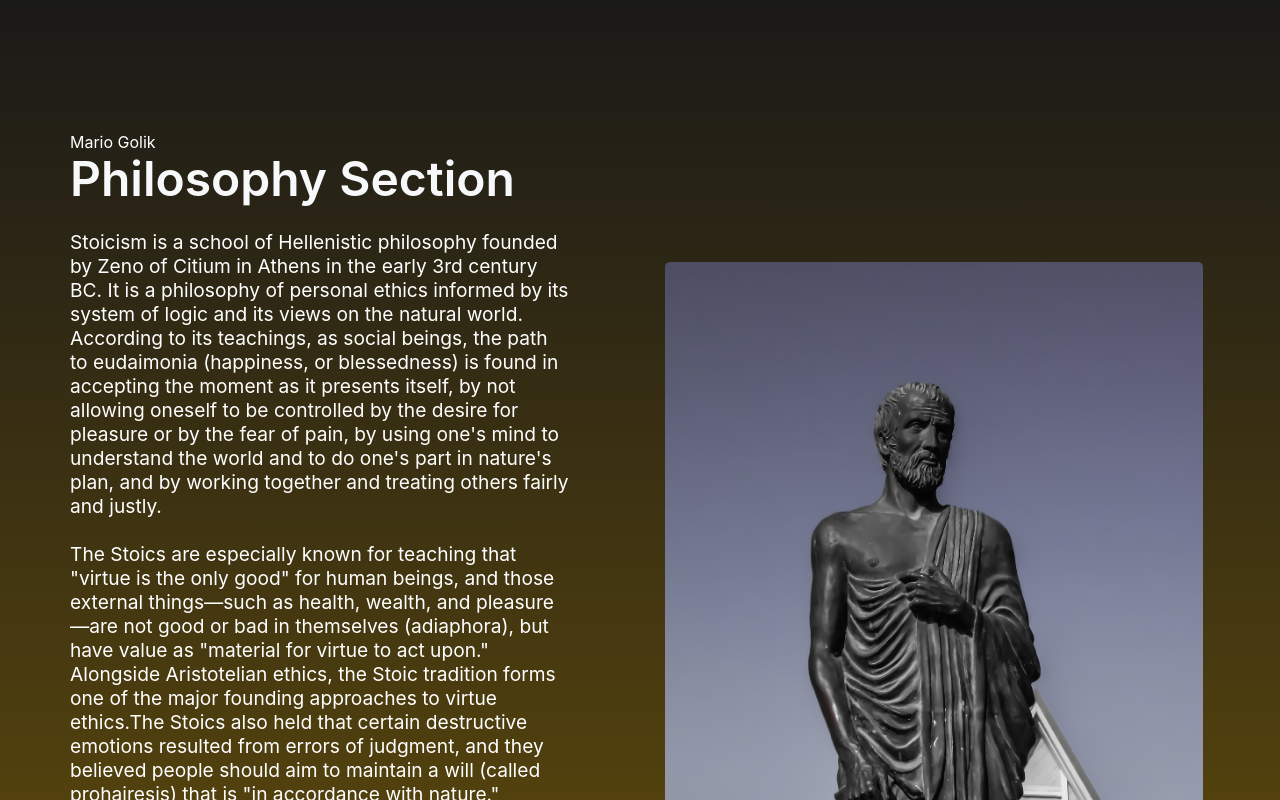
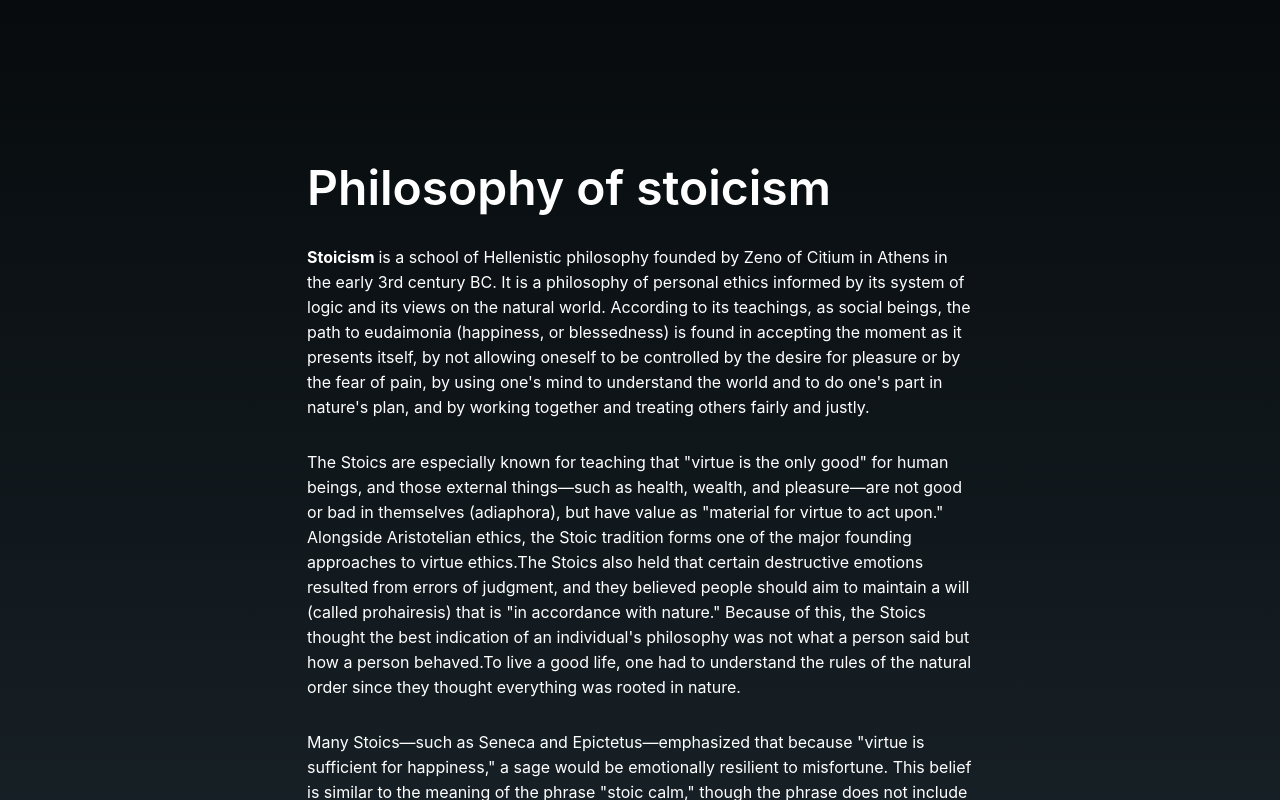
Before and after one commit to danielkeny/webi-sto-rct, a React (Create React App) app: page / in a window 1280 px wide. Shown: the part 900-1700 px from the top of the page. Built offline with nearby package versions, Linux system fonts and the light colour scheme; a web font is replaced by a local one.

Commit message:
Refactored philosophy component and added background

```diff
--- a/src/components/Hero.scss
+++ b/src/components/Hero.scss
@@ -4,52 +4,10 @@
   color: #fff;
   padding: 160px 0;
   font-family: $secondary-font;
-  background: #ba8b02; /* fallback for old browsers */
-  background: -webkit-linear-gradient(
-    to bottom,
-    #161515,
-    #88690b
-  ); /* Chrome 10-25, Safari 5.1-6 */
-  background: linear-gradient(
-    to bottom,
-    #181818,
-    #7c5f07
-  ); /* W3C, IE 10+/ Edge, Firefox 16+, Chrome 26+, Opera 12+, Safari 7+ */
-  // box-s
-  &__container {
-    display: flex;
-    flex-wrap: wrap;
-    justify-content: space-around;
-    // align-items: center;
-    align-content: stretch;
-    padding: 30px 30px;
-  }
-  &__text-wrapper {
-    max-width: 60ch;
-    margin-bottom: 35px;
-    font-size: 1.1rem;
-    line-height: 25px;
+  width: 100%;
 
-    h2 {
-      margin-bottom: 30px;
-      font-size: 48px;
-      line-height: 1.1;
-      font-weight: 600;
-      color: #f7f8fa;
-    }
-    p {
-      margin-bottom: 30px;
-      font-size: 1rem;
-      line-height: 25px;
-    }
-  }
-  &__img-wrapper {
-    max-width: 600px;
-
-    img {
-      max-width: 95%;
-      // margin: 0 auto;
-      border-radius: 5px;
-    }
+  h2 {
+    font-size: 5rem;
+    color: red;
   }
 }
--- a/src/components/Philosophy.js
+++ b/src/components/Philosophy.js
@@ -2,65 +2,62 @@ import React from "react";
 import "./Philosophy.scss";
 import img_1 from "../assets/zenon2.jpg";
 
-function Philosophy() {
+function Hero() {
   return (
-    <div className="home__philosophy-section">
-      <div className="container">
-        <div className="row home__philosophy-row">
-          <div className="col">
-            <div className="home__philosophy-text-wrapper">
-              <div className="top-line">Mario Golik</div>
-              <h1 className="heading">Philosophy Section</h1>
-              <p className="home__philosophy-subtitle">
-                Stoicism is a school of Hellenistic philosophy founded by Zeno
-                of Citium in Athens in the early 3rd century BC. It is a
-                philosophy of personal ethics informed by its system of logic
-                and its views on the natural world. According to its teachings,
-                as social beings, the path to eudaimonia (happiness, or
-                blessedness) is found in accepting the moment as it presents
-                itself, by not allowing oneself to be controlled by the desire
-                for pleasure or by the fear of pain, by using one's mind to
-                understand the world and to do one's part in nature's plan, and
-                by working together and treating others fairly and justly.
+    <div className="philosophy">
+      <div className="philosophy__container">
+        <div className="philosophy__text-wrapper">
+          <h2>Philosophy of stoicism</h2>
           <p>
-                  <br />
-                  The Stoics are especially known for teaching that "virtue is
-                  the only good" for human beings, and those external
-                  things—such as health, wealth, and pleasure—are not good or
-                  bad in themselves (adiaphora), but have value as "material for
-                  virtue to act upon." Alongside Aristotelian ethics, the Stoic
-                  tradition forms one of the major founding approaches to virtue
-                  ethics.The Stoics also held that certain destructive emotions
-                  resulted from errors of judgment, and they believed people
-                  should aim to maintain a will (called prohairesis) that is "in
-                  accordance with nature." Because of this, the Stoics thought
-                  the best indication of an individual's philosophy was not what
-                  a person said but how a person behaved.To live a good life,
-                  one had to understand the rules of the natural order since
+            <strong>Stoicism </strong>is a school of Hellenistic philosophy
+            founded by Zeno of Citium in Athens in the early 3rd century BC. It
+            is a philosophy of personal ethics informed by its system of logic
+            and its views on the natural world. According to its teachings, as
+            social beings, the path to eudaimonia (happiness, or blessedness) is
+            found in accepting the moment as it presents itself, by not allowing
+            oneself to be controlled by the desire for pleasure or by the fear
+            of pain, by using one's mind to understand the world and to do one's
+            part in nature's plan, and by working together and treating others
+            fairly and justly.
+          </p>
+          <p>
+            The Stoics are especially known for teaching that "virtue is the
+            only good" for human beings, and those external things—such as
+            health, wealth, and pleasure—are not good or bad in themselves
+            (adiaphora), but have value as "material for virtue to act upon."
+            Alongside Aristotelian ethics, the Stoic tradition forms one of the
+            major founding approaches to virtue ethics.The Stoics also held that
+            certain destructive emotions resulted from errors of judgment, and
+            they believed people should aim to maintain a will (called
+            prohairesis) that is "in accordance with nature." Because of this,
+            the Stoics thought the best indication of an individual's philosophy
+            was not what a person said but how a person behaved.To live a good
+            life, one had to understand the rules of the natural order since
             they thought everything was rooted in nature.
           </p>
-                <br />
           <p>
-                  Many Stoics—such as Seneca and Epictetus—emphasized that
-                  because "virtue is sufficient for happiness," a sage would be
-                  emotionally resilient to misfortune. This belief is similar to
-                  the meaning of the phrase "stoic calm," though the phrase does
-                  not include the "radical ethical" Stoic views that only a sage
-                  can be considered truly free and that all moral corruptions
-                  are equally vicious.
+            Many Stoics—such as Seneca and Epictetus—emphasized that because
+            "virtue is sufficient for happiness," a sage would be emotionally
+            resilient to misfortune. This belief is similar to the meaning of
+            the phrase "stoic calm," though the phrase does not include the
+            "radical ethical" Stoic views that only a sage can be considered
+            truly free and that all moral corruptions are equally vicious.
           </p>
+          <p>
+            Stoicism flourished throughout the Roman and Greek world until the
+            3rd century AD, and among its adherents was Emperor Marcus Aurelius.
+            It experienced a decline after Christianity became the state
+            religion in the 4th century AD. Since then it has seen revivals,
+            notably in the Renaissance (Neostoicism) and in the contemporary era
+            (modern Stoicism).
           </p>
         </div>
-          </div>
-          <div className="col">
-            <div className="home__philosophy-img-wrapper">
-              <img src={img_1} alt="3" className="home__philosophy-img" />
-            </div>
-          </div>
+        <div className="philosophy__img-wrapper">
+          <img src={img_1} alt="Zeno of Citium" />
         </div>
       </div>
     </div>
   );
 }
 
-export default Philosophy;
+export default Hero;
--- a/src/components/Philosophy.scss
+++ b/src/components/Philosophy.scss
@@ -1,109 +1,52 @@
 @import "../shared.scss";
 
-.home__philosophy-section {
-  color: #fff;
+.philosophy {
+  color: $white;
   padding: 160px 0;
   font-family: $secondary-font;
-  background: #ba8b02; /* fallback for old browsers */
+  background: rgba(11, 18, 22, 0.548); /* fallback for old browsers */
   background: -webkit-linear-gradient(
-    to bottom,
-    #161515,
-    #88690b
+    to top,
+    rgba(110, 146, 170, 0.4),
+    rgba(11, 18, 22, 0.548)
   ); /* Chrome 10-25, Safari 5.1-6 */
   background: linear-gradient(
-    to bottom,
-    #181818,
-    #7c5f07
+    to top,
+    rgba(98, 133, 156, 0.5),
+    rgba(11, 18, 22, 0.548)
   ); /* W3C, IE 10+/ Edge, Firefox 16+, Chrome 26+, Opera 12+, Safari 7+ */
-  // box-s
-}
 
-.container {
-  @include m_q(991px) {
-    padding-right: 30px;
-    padding-left: 30px;
+  &__container {
+    display: flex;
+    flex-wrap: wrap;
+    justify-content: space-around;
+    padding: 30px 30px;
+  }
+  &__text-wrapper {
+    max-width: 60ch;
+    margin-bottom: 30px;
+    font-size: 1.1rem;
+    line-height: 25px;
+
+    h2 {
+      margin-bottom: 30px;
+      font-size: 3rem;
+      line-height: 1.1;
+      font-weight: 600;
+      color: $white;
+    }
+    p {
+      margin-bottom: 30px;
+      font-size: 1rem;
+      line-height: 25px;
+    }
+  }
+  &__img-wrapper {
+    max-width: 600px;
+
+    img {
+      max-width: 95%;
+      border-radius: 5px;
+    }
   }
 }
-
-.home__philosophy-row {
-  align-items: center;
-}
-
-.row {
-  display: flex;
-  margin-right: -15px;
-  margin-bottom: -15px;
-  margin-left: -15px;
-  flex-wrap: wrap;
-  align-content: stretch;
-}
-
-.col {
-  margin-bottom: 15px;
-  padding-right: 15px;
-  padding-left: 15px;
-  flex: 1;
-  max-width: 50%;
-  flex-basis: 50%;
-  @include m_q(768px) {
-    max-width: 100%;
-    flex-basis: 100%;
-  }
-}
-
-.home__philosophy-text-wrapper {
-  max-width: 540px;
-  padding-top: 0;
-  padding-bottom: 60px;
-  @include m_q(768px) {
-    padding-bottom: 65px;
-  }
-}
-
-.heading {
-  margin-bottom: 24px;
-  font-size: 48px;
-  line-height: 1.1;
-  font-weight: 600;
-  color: #f7f8fa;
-}
-
-.home__philosophy-subtitle {
-  max-width: 500px;
-  margin-bottom: 35px;
-  font-size: 1.2rem;
-  line-height: 24px;
-}
-
-.home__philosophy-img-wrapper {
-  max-width: 600px;
-}
-
-.home__philosophy-img {
-  max-width: 97%;
-  margin-top: 0;
-  margin-right: 0;
-  margin-left: 10px;
-  padding-right: 0;
-  border-radius: 5px;
-  vertical-align: middle;
-  display: inline-block;
-}
-
-// @media screen and (max-width: 991px) {
-//   .container {
-//     padding-right: 30px;
-//     padding-left: 30px;
-//   }
-// }
-
-// @media screen and (max-width: 768px) {
-//   .home__philosophy-text-wrapper {
-//     padding-bottom: 65px;
-//   }
-
-//   .col {
-//     max-width: 100%;
-//     flex-basis: 100%;
-//   }
-// }
```
Also changed, not shown: src/components/Hero.js (+1 -44 lines). Lines whose indentation alone changed are shown as unchanged.
